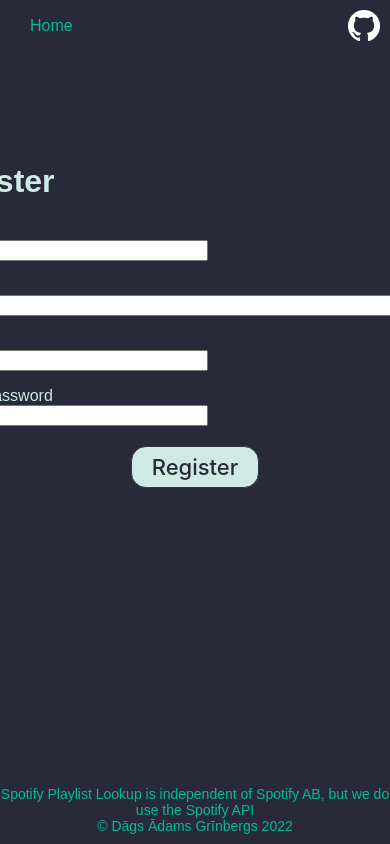
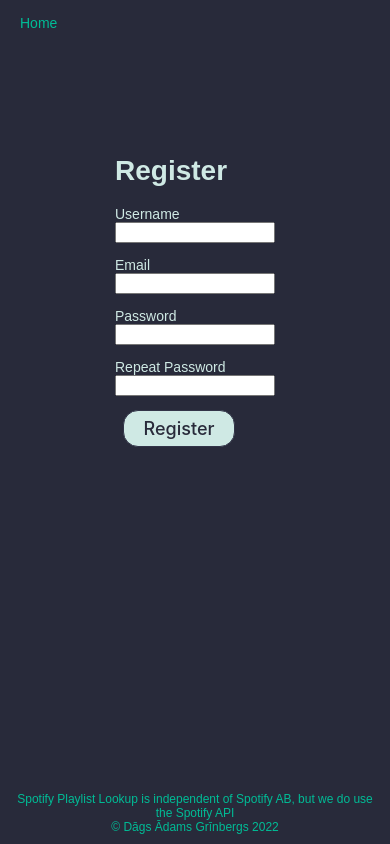
Before and after one commit to NomadicDaggy/spotify-playlist-lookup, a Flask app: page /register in a window 390 px wide; the page is wider, and only the part inside the window is pictured. Run offline with Flask 2, Linux system fonts and the light colour scheme; parts of the project's set-up code (start-up, migrations or seed data) failed here and were passed over; some libraries are stand-ins or nearby versions; some web fonts are replaced.

Commit message:
Add styles for mobile & small ui fix

```diff
--- a/services/web/app/routes.py
+++ b/services/web/app/routes.py
@@ -147,6 +147,5 @@ def register():
         user.set_password(form.password.data)
         db.session.add(user)
         db.session.commit()
-        flash("Congratulation, you are now a registered user!")
         return redirect(url_for("route_blueprint.login"))
     return render_template("register.html", title="Register", form=form)
--- a/services/web/app/static/css/style.css
+++ b/services/web/app/static/css/style.css
@@ -215,3 +215,122 @@ textarea#playlist_ids {
     right: 10px;
     bottom: 10px;
 }
+
+@media only screen and (max-width: 800px) {
+
+    #left-links {
+        align-items: flex-start;
+    }
+    #left-links > a {
+        margin: 0;
+        font-size: 14px;
+        max-width: 60px;
+    }
+    #gh-logo {
+        display: none;
+    }
+
+    #main-content.index {
+        padding: 0 10px;
+    }
+    .login input, .register input {
+        max-width: 160px;
+    }
+    .login form, .register form {
+        margin: 0 !important;
+    }
+    .login #submit, .register #submit {
+        margin: 0 auto !important;
+    }
+    #main-content {
+        font-size: 14px;
+        padding: 0px
+        text-align: center;
+    }
+    #main-content form {
+        max-width: 80%;
+        margin: auto;
+    }
+    #main-content h2 {
+        font-size: 20px;
+    }
+    #inline-logo {
+        font-size: 20px;
+    }
+    #search-fields label {
+        max-width: 30%;
+        text-align: left;
+    }
+    #track_name, textarea#track_link {
+        width: unset;
+    }
+    input#submit {
+        font-size: 18px !important;
+    }
+    #search-output {
+        margin-top: 50px;
+    }
+    .found-playlist-card img {
+        width: 50px;
+        height: 50px;
+        border-radius: 10px;
+        margin: 10px 0 0 10px;
+    }
+    .found-playlist-card  {
+        width: 300px;
+        height: 150px;
+        border-radius: 10px;
+    }
+    .found-playlist-card div {
+        width: 230px;
+        padding: 0 0 0 10px;
+        margin: 0;
+        border: none;
+    }
+    .found-playlist-card .playlist-name {
+        font-size: 14px !important;
+        padding: 10px 0 0 0;
+        margin-bottom: unset !important;
+        min-height: 50px;
+        margin: 0;
+    }
+    .found-playlist-card .playlist-owner {
+        font-size: 12px !important;
+        padding:0;
+        margin:0;
+    }
+    .found-playlist-card .playlist-description {
+        font-size: 12px !important;
+        padding:0;
+        margin:0;
+    }
+    .found-playlist-card .spotify-logo {
+        width: 20px;
+        height: 20px;
+        right: unset;
+        left: 0;
+        border: none;
+        border-radius: unset;
+    }
+    #main-content.import_playlists {
+        width: 100%;
+    }
+    #main-content.import_playlists p {
+        display: block;
+        max-width: 300px;
+        margin: 0 auto;
+    }
+    textarea#playlist_ids {
+        max-width: 300px;
+        width: 100%;
+        height: 100px;
+        margin: auto;
+        min-width: unset;
+        min-height: unset;
+    }
+
+    #footer {
+        font-size: 12px;
+        padding: 10px;
+    }
+}
--- a/services/web/app/templates/base.html
+++ b/services/web/app/templates/base.html
@@ -2,6 +2,7 @@
 
 <head>
     <link rel="stylesheet" href="{{ url_for('static', filename='css/style.css') }}">
+    <meta name="viewport" content="width=device-width, initial-scale=1.0">
 
     {% if title %}
     <title>{{ title }} - Spotify Playlist Lookup</title>
```
